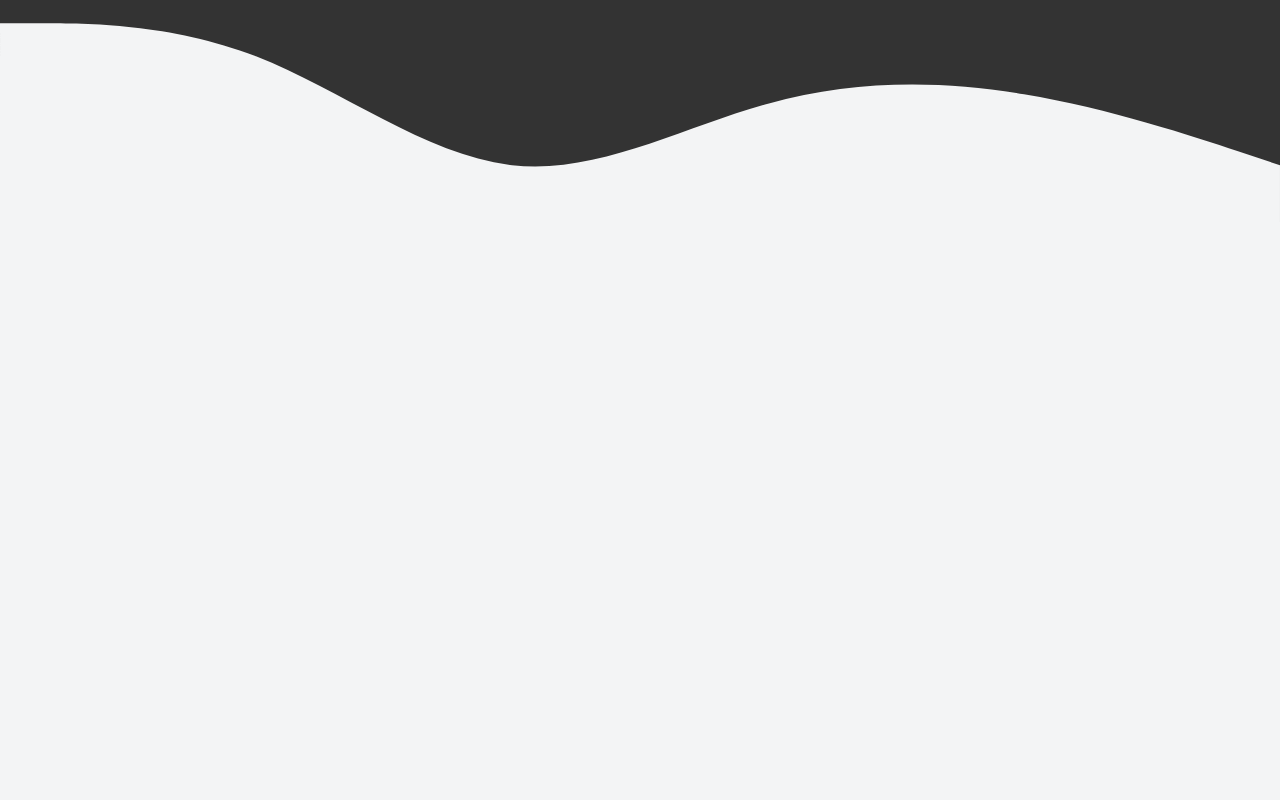
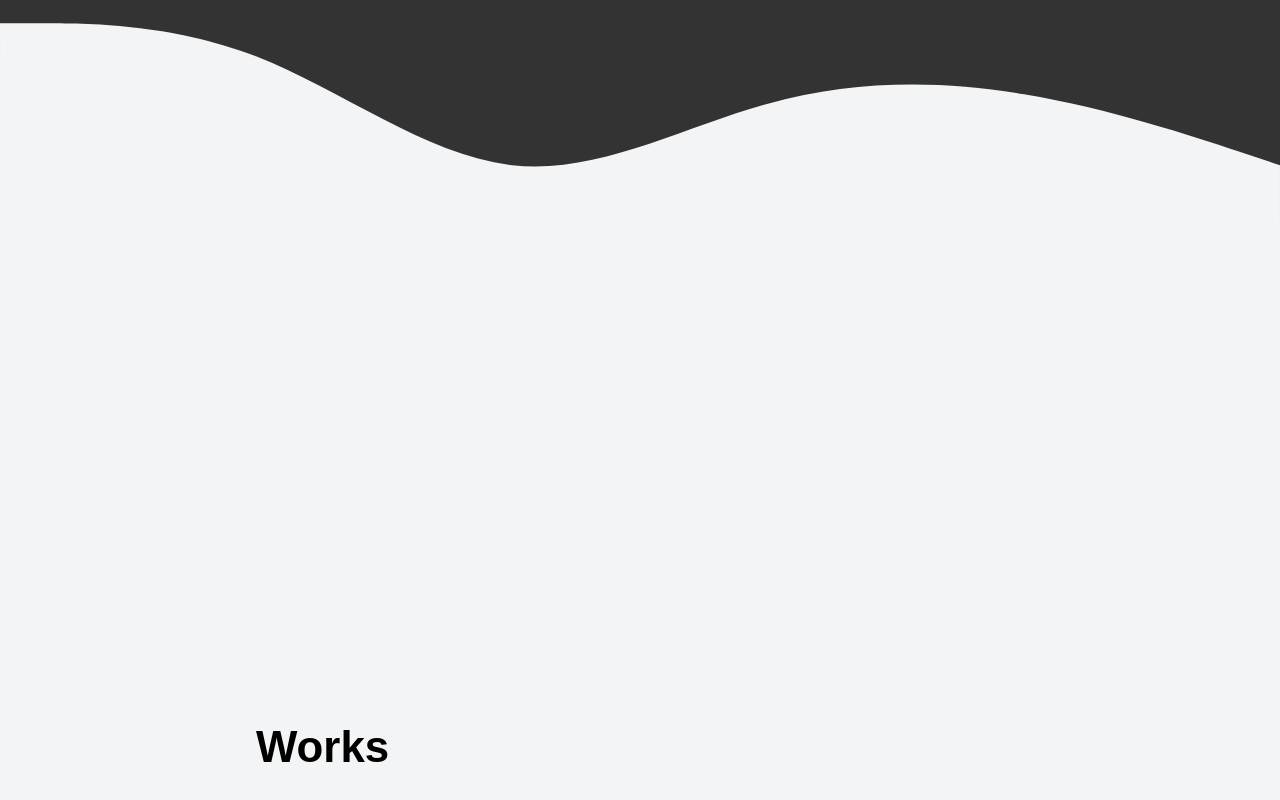
Before and after one commit to bq22005/portfolio, a Next.js app: page / in a window 1280 px wide. Shown: the part 282-1082 px from the top of the page. Built offline with nearby package versions, Linux system fonts and the light colour scheme; a web font is replaced by a local one.

Commit message:
Update works section

```diff
--- /dev/null
+++ b/src/app/components/layouts/Works.module.css
@@ -0,0 +1,5 @@
+.works {
+  padding-top: 500px;
+  margin: 0 auto;
+  width: 60%;
+}
--- /dev/null
+++ b/src/app/components/layouts/Works.tsx
@@ -0,0 +1,10 @@
+import styles from "./Works.module.css";
+import { Title } from "../elements/Title";
+
+export function Works() {
+  return (
+    <div className={styles.works}>
+      <Title>Works</Title>
+    </div>
+  );
+}
--- a/src/app/page.tsx
+++ b/src/app/page.tsx
@@ -1,5 +1,6 @@
 import styles from "./page.module.css";
-import { Profile } from "./components/layouts/Profile";
+import { Profile } from "@/app/components/layouts/Profile";
+import { Works } from "@/app/components/layouts/Works";
 
 export default function Home() {
   return (
@@ -7,7 +8,9 @@ export default function Home() {
       <Profile />
       <div className={styles.introduce}>
         <img className={styles.wave} src="/wave.svg" alt="wave" />
-        <div className={styles.infomation}></div>
+        <div className={styles.infomation}>
+          <Works />
+        </div>
       </div>
     </div>
   );
```
Also changed, not shown: src/app/components/layouts/About.module.css (added), src/app/components/layouts/About.tsx (added).
